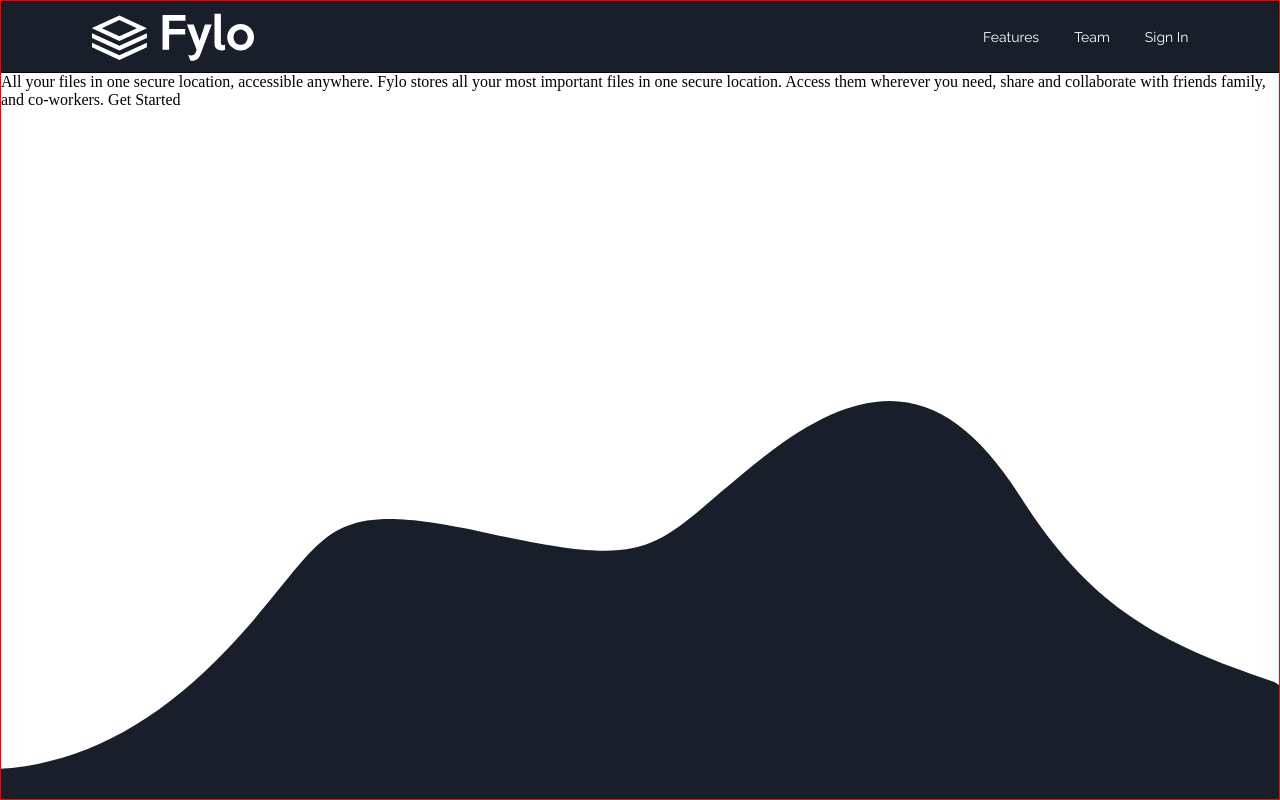
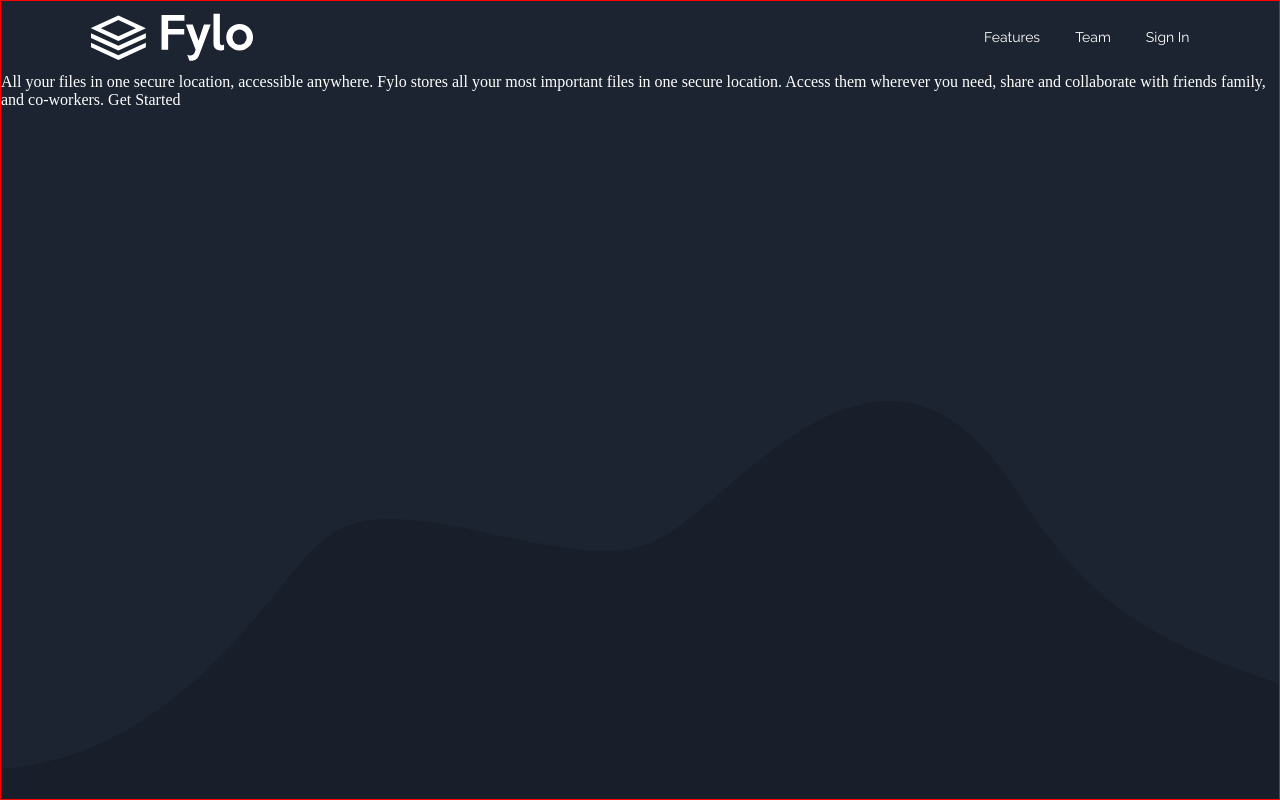
Before and after one commit to mauger1998/dark-theme-landing-page, a plain HTML site: page index.html in a window 1280 px wide. Drawn offline with Linux system fonts and the light colour scheme.

Commit message:
Change background color and text color for body

```diff
--- a/style.css
+++ b/style.css
@@ -12,6 +12,8 @@ body {
     background-size: contain;
     border:1px solid red;
     height:100vh;
+    background-color:hsl(217, 28%, 15%);
+    color:white;
 
 }
 
@@ -23,9 +25,8 @@ body {
 
 /* Navigation */
 .nav {
-    border:1px solid black;
     color:white;
-    background-color:hsl(218, 28%, 13%);
+    background-color:hsl(217, 28%, 15%));
     display:flex;
     align-items: center;
     height:9vh;
```
